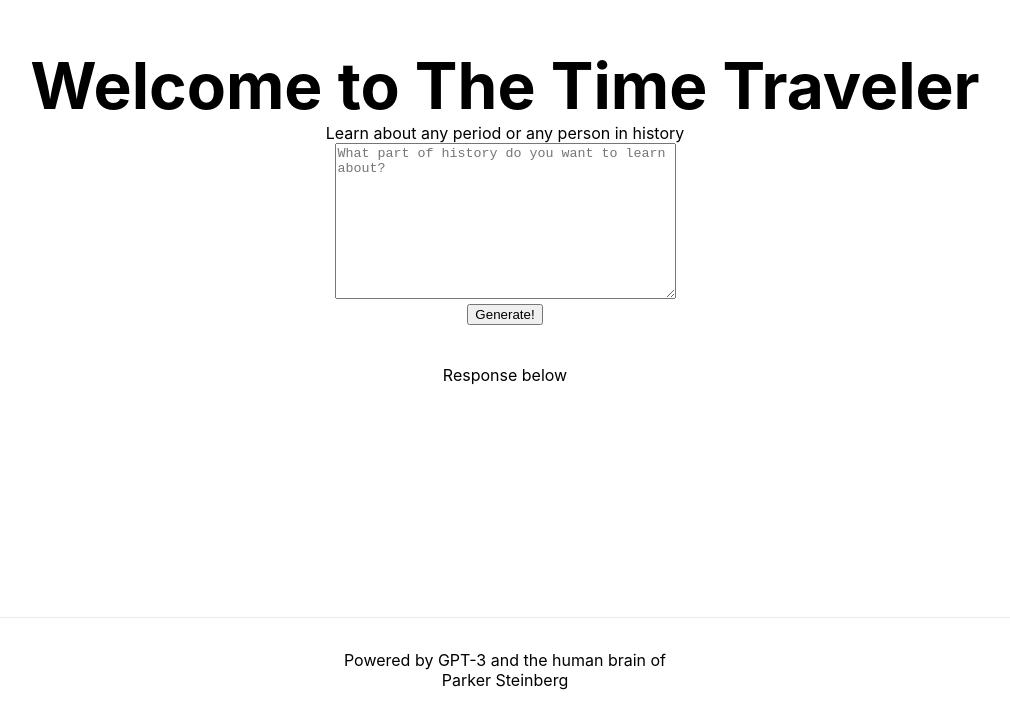
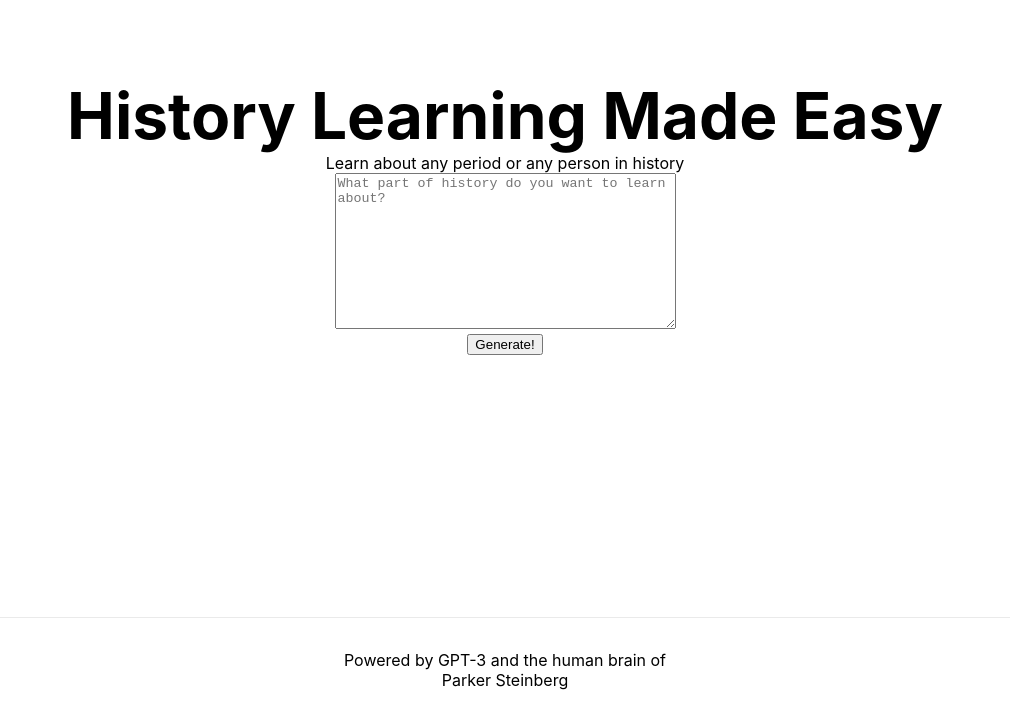
Before and after one commit to parkersteinberg/ai-history-tool, a Next.js app: page / in a window 1280 px wide. Shown: the part 183-905 px from the top of the page, without its empty margins (135-1145 px from the left). Built offline with nearby package versions, Linux system fonts and the light colour scheme.

Commit message:
dynamic response header

```diff
--- a/pages/index.js
+++ b/pages/index.js
@@ -47,7 +47,7 @@ export default function Home() {
 
       <main className={styles.main}>
         <h1 className={styles.title}>
-          Welcome to The Time Traveler
+          History Learning Made Easy
         </h1>
 
         <div>
@@ -62,14 +62,16 @@ export default function Home() {
           <button className="genereate-button" onClick={handleGenerate}>Generate!</button>
         </div>
 
+
+        {response &&
+          <div className="output">
             <div className="response-container">
               <br /><br />
-          <span className="response-span">Response below</span>
+              <span className="response-span">About {prompt}:</span>
               {/* if response state is not empty string, render Response component? */}
               <Response />
             </div>
 
-        {response && <div className="output">
             <div className="output-content">
               <p>{response}</p>
             </div>
```
Lines whose indentation alone changed are shown as unchanged.
